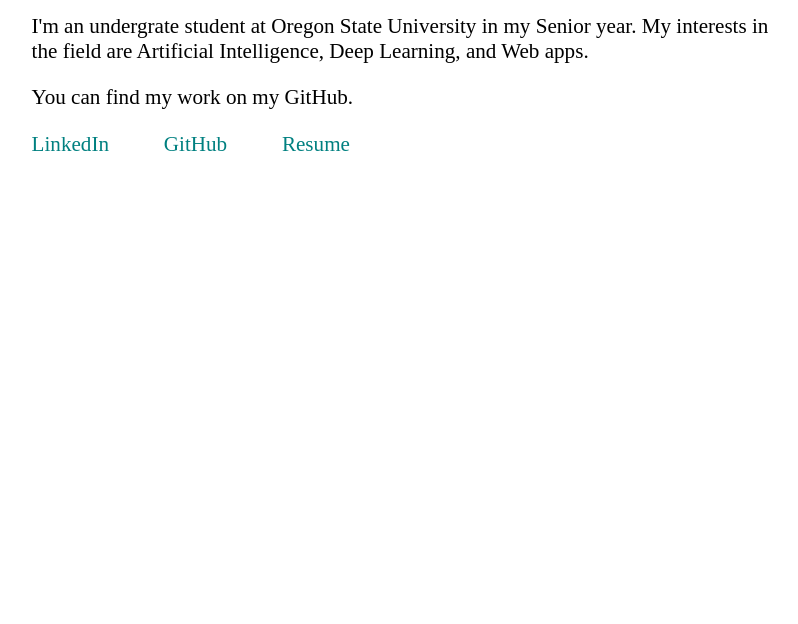
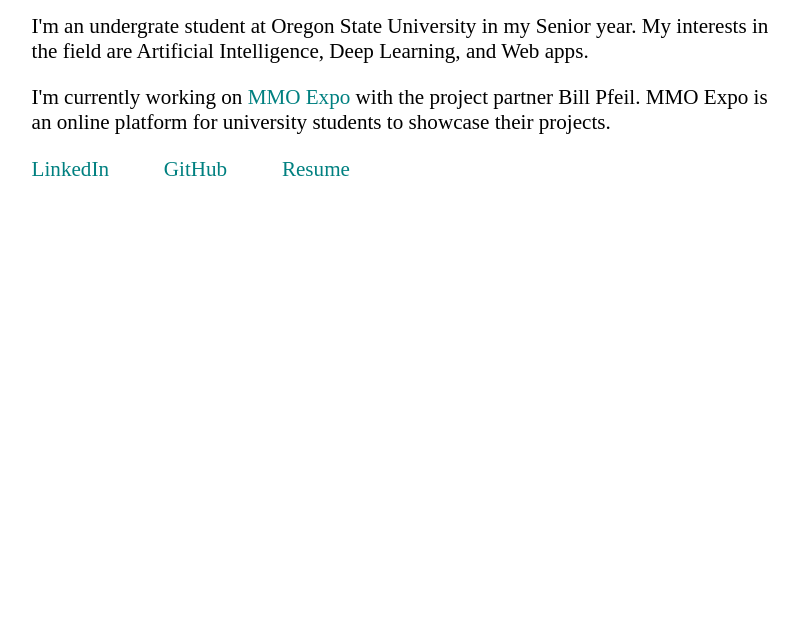
Before and after one commit to zexianli/zexianli.github.io, a plain HTML site: page index.html in a window 1280 px wide. Shown: the part 176-800 px from the top of the page, without its empty margins (250-1048 px from the left). Drawn offline with Linux system fonts and the light colour scheme; a web font is replaced by a local one.

Commit message:
Updated About Me

```diff
--- a/css/main.css
+++ b/css/main.css
@@ -26,6 +26,15 @@ body {
     margin-right: 5%;
 }
 
+#curr-project {
+    text-decoration: none;
+    color: teal;
+}
+
+#curr-project:hover {
+    color: rgb(0, 82, 82);
+}
+
 li > a {
     text-decoration: none;
 }
--- a/index.html
+++ b/index.html
@@ -20,11 +20,11 @@
             <p>
                 I'm an undergrate student at Oregon State University in my Senior year.
                 My interests in the field are Artificial Intelligence, Deep Learning, and Web apps.
-
             </p>
 
             <p>
-                You can find my work on my GitHub.
+                I'm currently working on <a id="curr-project" target="_blank" href="https://github.com/Kirkpary/CS461MMO-Expo">MMO Expo</a> with the project partner Bill Pfeil.
+                MMO Expo is an online platform for university students to showcase their projects.
             </p>
         </div>
 
```
